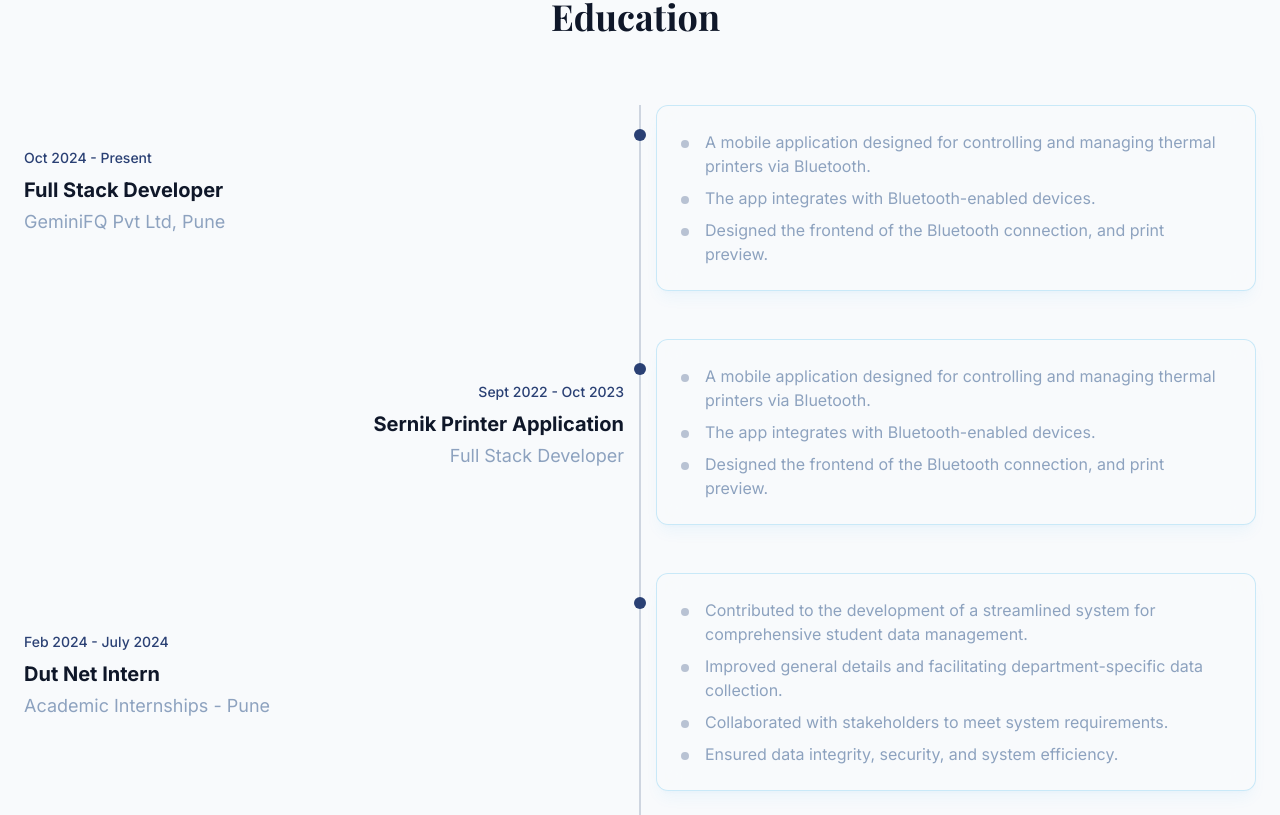
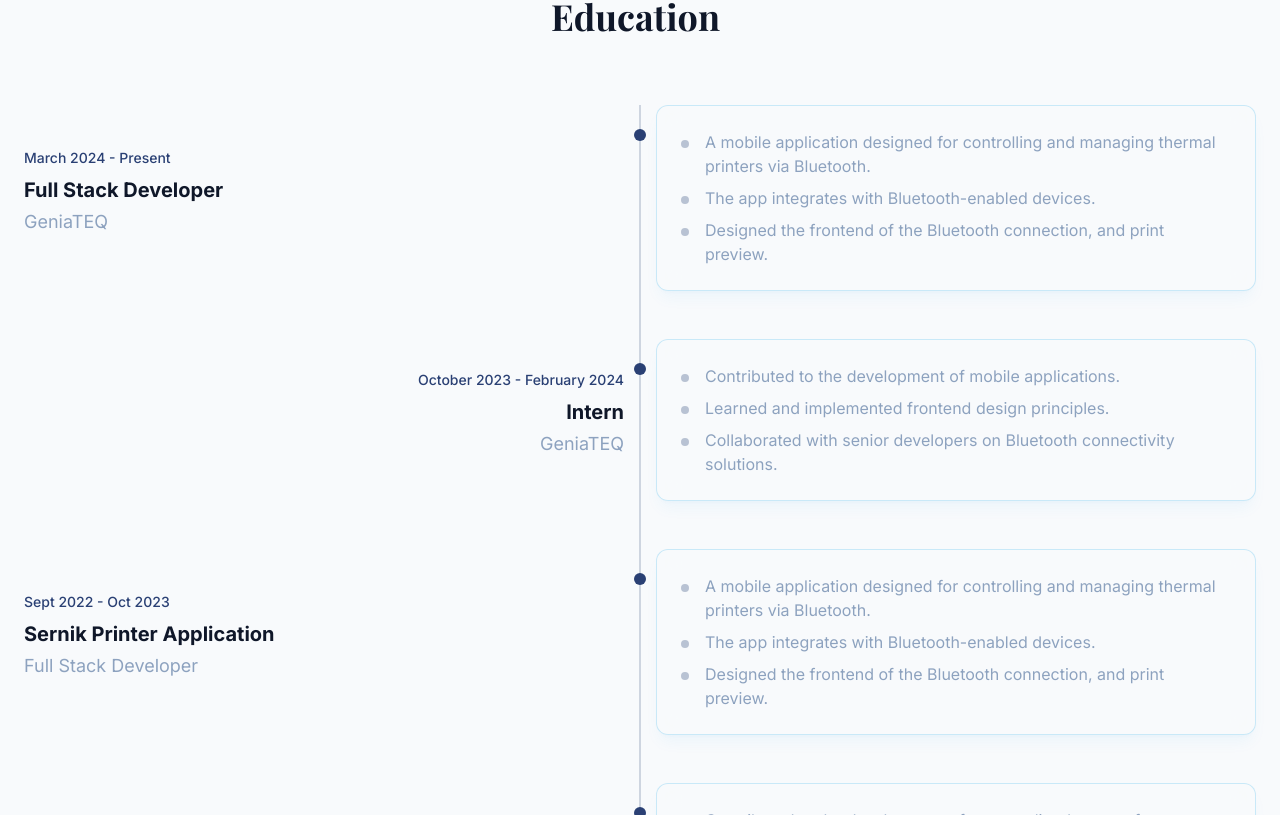
Before and after one commit to prathm1204/Prathamesh-jangam, a React (Vite) app: page / in a window 1280 px wide. Shown: the part 2985-3800 px from the top of the page. Built offline with nearby package versions, Linux system fonts and the light colour scheme; a web font is replaced by a local one.

Commit message:
Update experience section
Update the experience section to include GeniaTEQ with a link to the company website.

```diff
--- a/src/components/Experience.tsx
+++ b/src/components/Experience.tsx
@@ -30,12 +30,24 @@ const Experience = () => {
   const experiences = [
     {
       title: "Full Stack Developer",
-      company: "GeminiFQ Pvt Ltd, Pune",
-      period: "Oct 2024 - Present",
+      company: "GeniaTEQ",
+      companyUrl: "https://geniateq.com/",
+      period: "March 2024 - Present",
       description: [
         "A mobile application designed for controlling and managing thermal printers via Bluetooth.",
         "The app integrates with Bluetooth-enabled devices.",
         "Designed the frontend of the Bluetooth connection, and print preview."
+      ]
+    },
+    {
+      title: "Intern",
+      company: "GeniaTEQ",
+      companyUrl: "https://geniateq.com/",
+      period: "October 2023 - February 2024",
+      description: [
+        "Contributed to the development of mobile applications.",
+        "Learned and implemented frontend design principles.",
+        "Collaborated with senior developers on Bluetooth connectivity solutions."
       ]
     },
     {
@@ -101,7 +113,18 @@ const Experience = () => {
                 <div className={`${index % 2 !== 0 ? 'md:text-right md:ltr' : ''}`}>
                   <span className="text-primary inline-block text-sm font-medium mb-2">{exp.period}</span>
                   <h3 className="text-xl font-bold mb-1">{exp.title}</h3>
-                  <p className="text-lg text-muted-foreground mb-4">{exp.company}</p>
+                  {exp.companyUrl ? (
+                    <a
+                      href={exp.companyUrl}
+                      target="_blank"
+                      rel="noopener noreferrer"
+                      className="text-lg text-muted-foreground mb-4 hover:text-primary transition-colors inline-block"
+                    >
+                      {exp.company}
+                    </a>
+                  ) : (
+                    <p className="text-lg text-muted-foreground mb-4">{exp.company}</p>
+                  )}
                 </div>
 
                 <AnimatedCard
```
